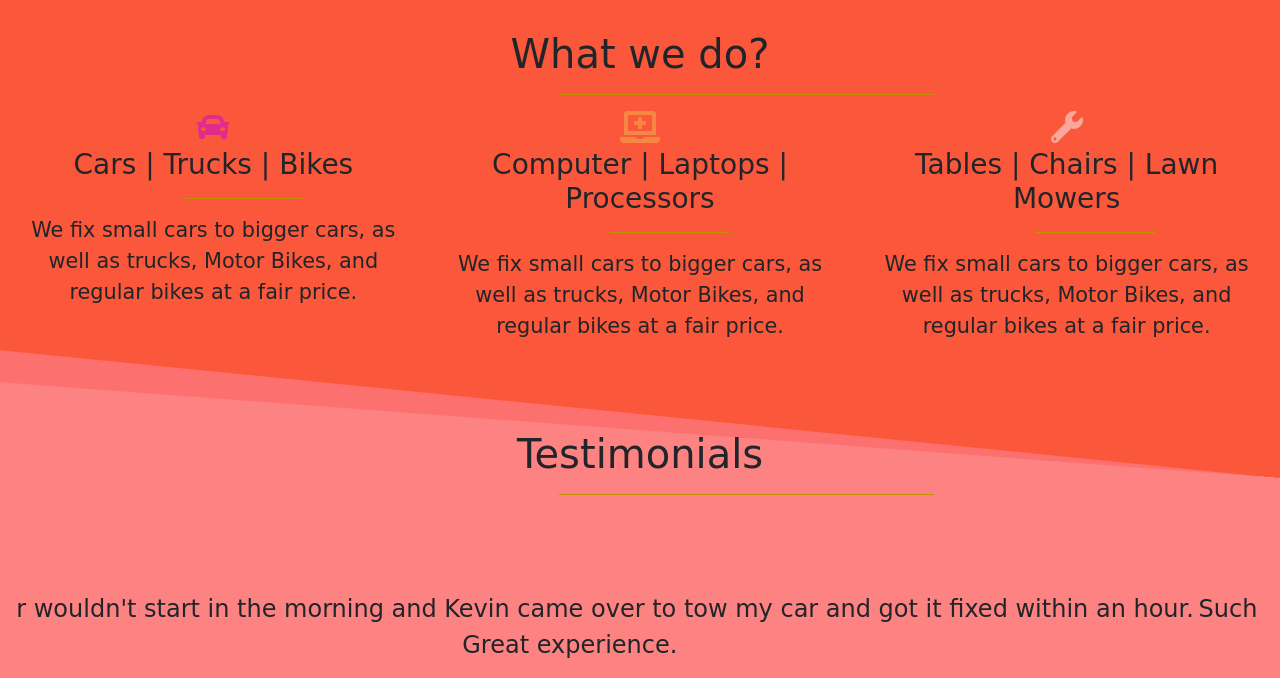
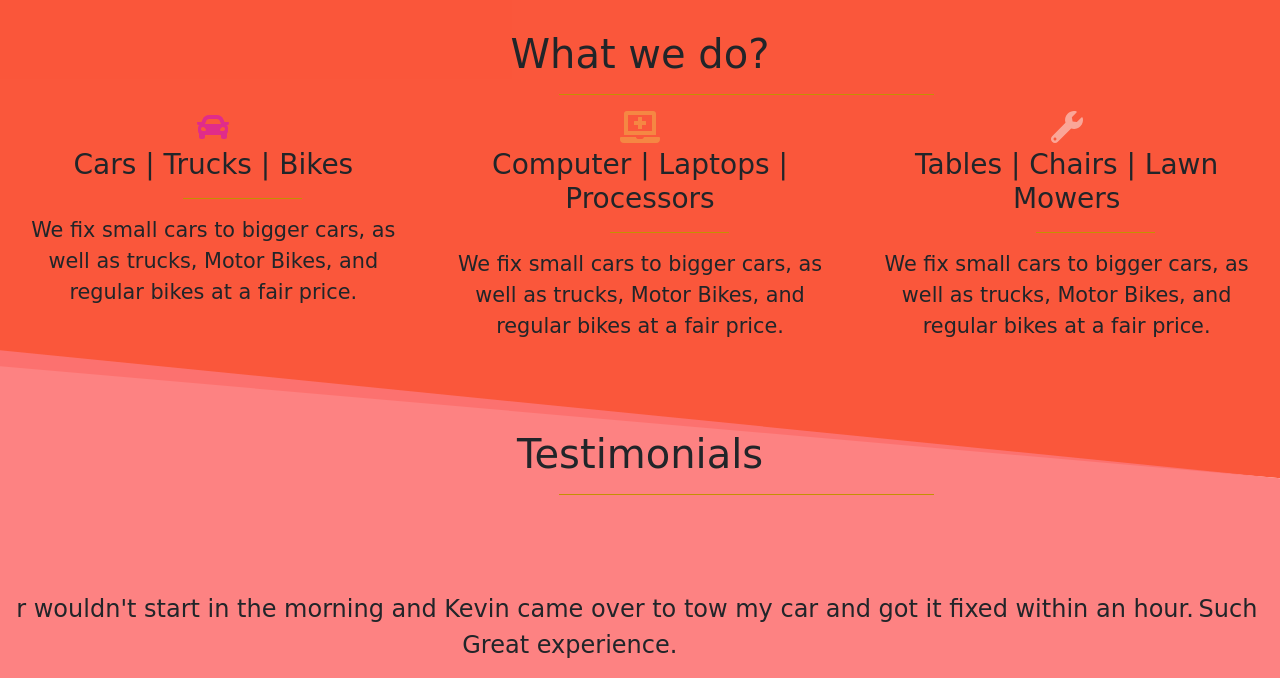
Before and after one commit to Amanuel763/Mechanicshop, a plain HTML site: page index.html in a window 1280 px wide. Shown: the part 791-1469 px from the top of the page. Drawn offline with nearby package versions, Linux system fonts and the light colour scheme; a web font is replaced by a local one.

Commit message:
Update style.css

```diff
--- a/css/style.css
+++ b/css/style.css
@@ -125,7 +125,7 @@ h5{
 .container-background{
     background-color: rgba(250, 67, 35, 0.89);
     height: 30rem;
-    clip-path: polygon(0 0, 100% 0, 100% 100%, 0 48vh);
+    clip-path: polygon(0 0, 100% 0, 100% 100%, 0 46vh);
 
 }
 
```
